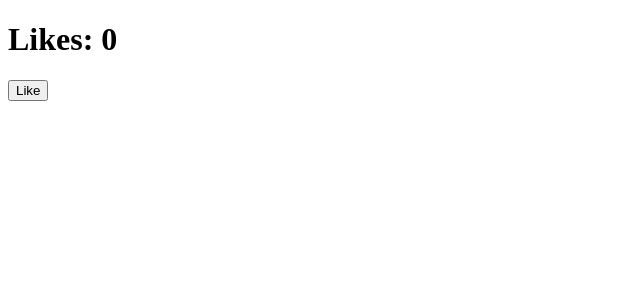
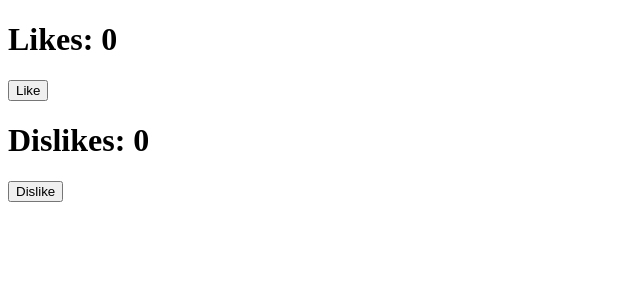
Before and after one commit to githubscientist/re-fsdcwetb23, a React (Vite) app: page / in a window 1280 px wide. Shown: the top 300 px of the page, without its empty margins (0-640 px from the left). Built offline with nearby package versions, Linux system fonts and the light colour scheme.

Commit message:
dislike feature added

```diff
--- a/src/App.jsx
+++ b/src/App.jsx
@@ -1,19 +1,27 @@
 import { useDispatch, useSelector } from "react-redux";
-import { like, selectLikes } from "./redux/features/reactionSlice";
+import { dislike, like, selectDislikes, selectLikes } from "./redux/features/reactionSlice";
 
 const App = () => {
 
   const likes = useSelector(selectLikes);
+  const dislikes = useSelector(selectDislikes);
   const dispatch = useDispatch();
 
   const handleLike = () => {
     dispatch(like());
   }
 
+  const handleDislike = () => {
+    dispatch(dislike());
+  }
+
   return (
     <div>
       <h1>Likes: {likes}</h1>
       <button onClick={handleLike}>Like</button>
+
+      <h1>Dislikes: {dislikes}</h1>
+      <button onClick={handleDislike}>Dislike</button>
     </div>
   )
 }
--- a/src/redux/features/reactionSlice.js
+++ b/src/redux/features/reactionSlice.js
@@ -4,16 +4,21 @@ export const reactionSlice = createSlice({
     name: "reaction",
     initialState: {
         likes: 0,
+        dislikes: 0
     },
     reducers: {
         like: (state) => {
             state.likes += 1;
+        },
+        dislike: (state) => {
+            state.dislikes += 1;
         }
     }
 });
 
-export const { like } = reactionSlice.actions;
+export const { like, dislike } = reactionSlice.actions;
 
 export const selectLikes = (state) => state.reaction.likes;
+export const selectDislikes = (state) => state.reaction.dislikes;
 
 export default reactionSlice.reducer;
```
